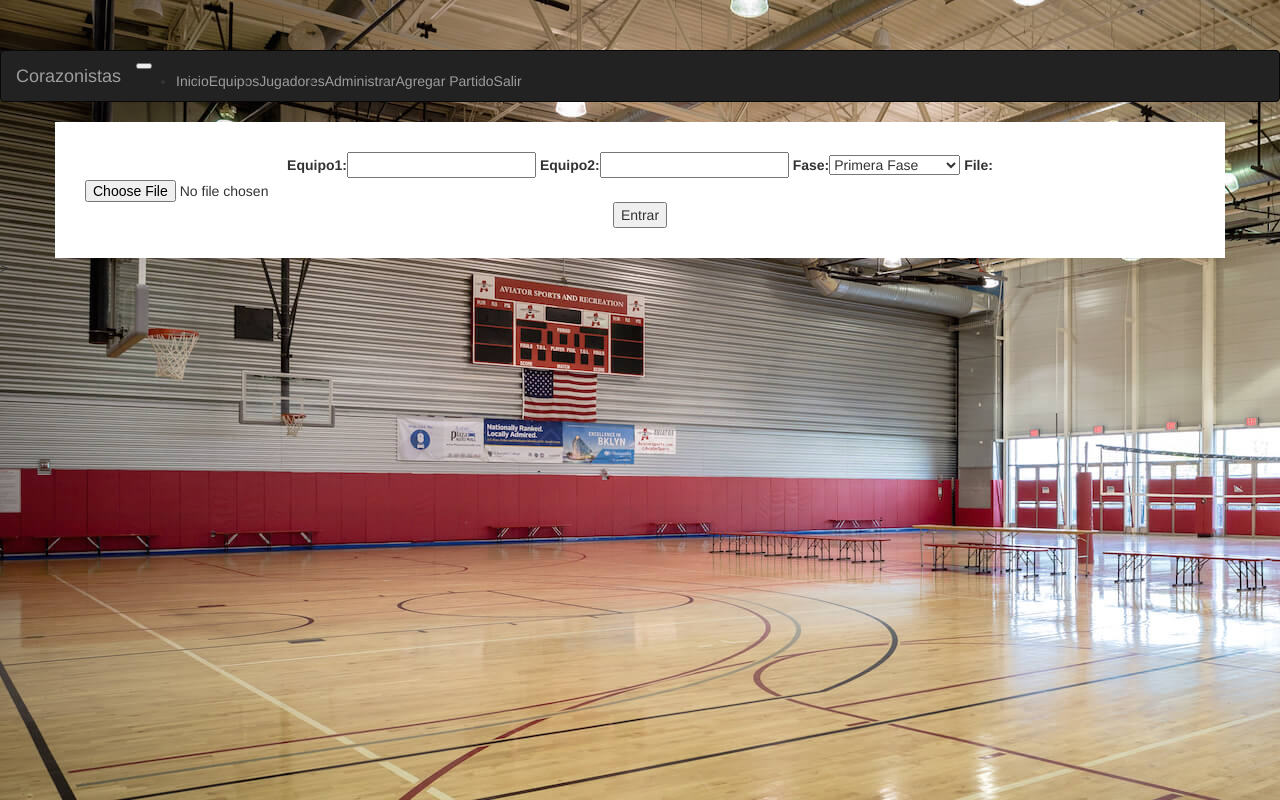
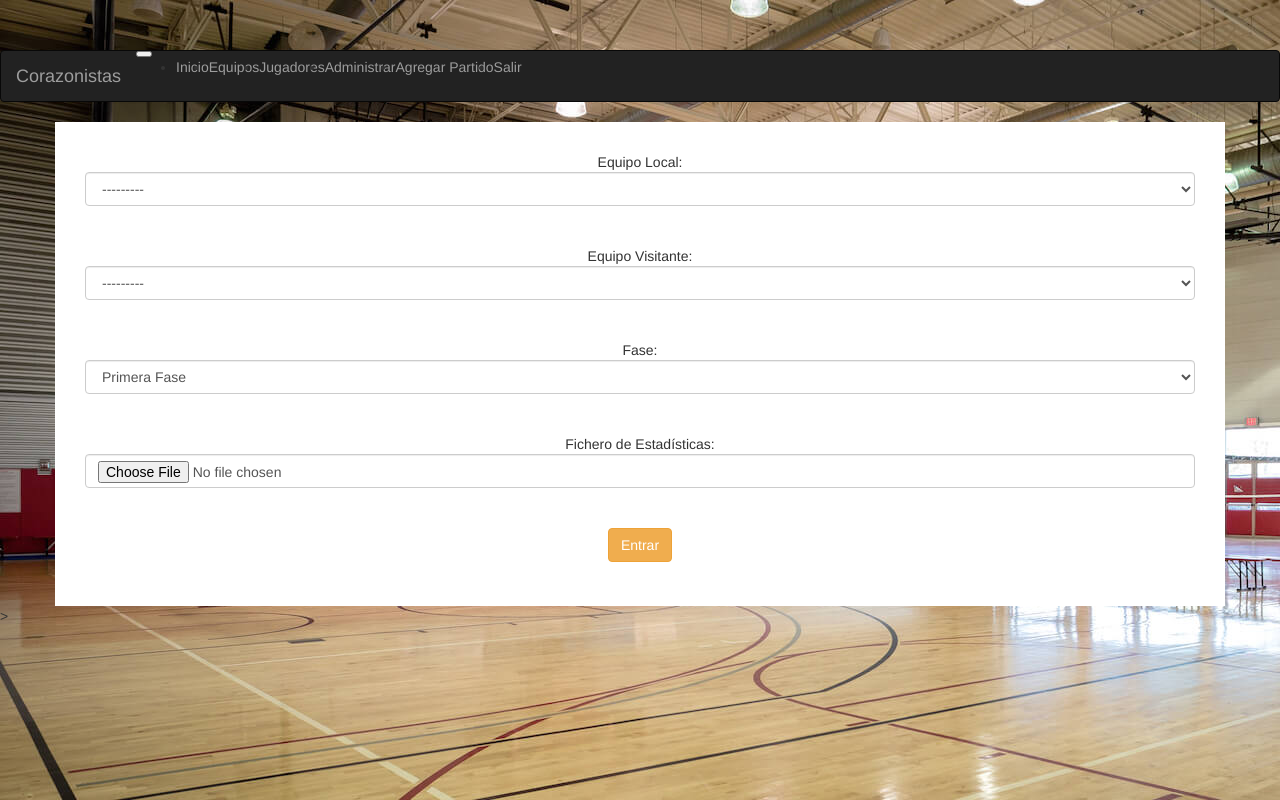
Before and after one commit to Frederick23/ProyectoBasket, a Django app: page /upload in a window 1280 px wide. Run offline with Django 3.2, Linux system fonts and the light colour scheme; data that the repository does not hold is empty; some libraries are stand-ins or nearby versions.

Commit message:
Cambios formulario partidos, vistas equipo

```diff
--- a/Back/BasketProject/BasketMVC/forms.py
+++ b/Back/BasketProject/BasketMVC/forms.py
@@ -1,10 +1,18 @@
 from django import forms
+from BasketMVC.models import equipo
 
 
 ## Formulario de añadir partidos ##
 class PartidoForm(forms.Form):
-    equipo1 = forms.CharField()
-    equipo2 = forms.CharField()
+    equipo1 = forms.ModelChoiceField(
+        queryset = equipo.objects.values_list('nombre', flat=True)
+    )
+
+    equipo1.widget.attrs.update({'class': 'form-control'})
+    equipo2 = forms.ModelChoiceField(
+        queryset = equipo.objects.values_list('nombre', flat=True)
+    )
+    equipo2.widget.attrs.update({'class': 'form-control'})
 
     PFASE = 'Primera Fase'
     SFASE = 'Segunda Fase'
@@ -19,4 +27,6 @@ class PartidoForm(forms.Form):
     )
 
     fase = forms.ChoiceField(choices=FASES)
+    fase.widget.attrs.update({'class': 'form-control'})
     file = forms.FileField()
+    file.widget.attrs.update({'class': 'form-control'})
--- a/Back/BasketProject/BasketMVC/templates/base.html
+++ b/Back/BasketProject/BasketMVC/templates/base.html
@@ -1,5 +1,4 @@
 {% load static %}
-<!DOCTYPE html>
 <html lang="en">
 <head>
     <meta charset="utf-8">
@@ -9,12 +8,12 @@
 
     <link href="{% static 'node_modules/bootstrap/dist/css/bootstrap.min.css' %}" rel="stylesheet"/>
     <link href="{% static 'css/main.css' %}" rel="stylesheet"/>
+    <script src="https://ajax.googleapis.com/ajax/libs/jquery/3.4.0/jquery.min.js"></script>
 </head>
 <body>
     {% include "navbar.html" %}
 
     <div class="container">
-
       <div class="starter-template">
         {% block content %}{% endblock %}
       </div>
--- a/Back/BasketProject/BasketMVC/templates/formulario_partido.html
+++ b/Back/BasketProject/BasketMVC/templates/formulario_partido.html
@@ -3,7 +3,18 @@
 {% block content %}
     <form method = "post" enctype="multipart/form-data" action = "{% url 'upload_partido' %} ">
         {% csrf_token %}
-        {{ form }}
-        <button type="submit"> Entrar</button>
+        Equipo Local:
+        {{ form.equipo1 }}
+        <br><br>
+        Equipo Visitante:
+        {{ form.equipo2 }}
+        <br><br>
+        Fase:
+        {{ form.fase }}
+        <br><br>
+        Fichero de Estadísticas:
+        {{ form.file}}
+        <br><br>
+        <button type="submit" class="btn btn-warning"> Entrar</button>
     </form>
 {% endblock %}
--- a/Back/BasketProject/BasketMVC/templates/jugador.html
+++ b/Back/BasketProject/BasketMVC/templates/jugador.html
@@ -11,7 +11,7 @@
                 <th scope="col">Fecha Nacimiento</th>
                 <th scope="col">PTS</th></tr>
         </thead>
-     <tbody>
+     <tbody class="cuerpo">
         {% for jugador in jugadores %}
         <tr>
             <td scope="row"> {{ jugador.equipo.nombre }} </td>
--- a/Back/BasketProject/BasketMVC/templates/list_equipos.html
+++ b/Back/BasketProject/BasketMVC/templates/list_equipos.html
@@ -13,7 +13,7 @@
      <tbody>
         {% for equipo in equipos %}
         <tr>
-          <td scope="row"> {{ equipo.nombre}}</td>
+            <td scope="row"> <a href="/Basket/equipo?nombre={{equipo.nombre}}">{{ equipo.nombre}}</a></td>
           <td >{{ equipo.sede}}</td>
             <td class = "verde">{{ equipo.puntos_favor }}</td>
           <td class = "rojo">{{ equipo.puntos_contra }}</td>
--- a/Back/BasketProject/BasketMVC/urls.py
+++ b/Back/BasketProject/BasketMVC/urls.py
@@ -1,8 +1,12 @@
 from django.urls import path
+from django.conf.urls import url
 from BasketMVC import views
 
 
 urlpatterns = [
+    ## Vacio ##
+    path('', views.index, name='index'),
+
     ## Inicio ##
     path('index', views.index, name = 'index'),
 
@@ -17,6 +21,7 @@ urlpatterns = [
 
     ## Ver un equipo ##
     path('equipo', views.mostrar_equipo, name='Equipo'),
+    url(r'^equipo/$', views.mostrar_equipo, name='Equipo'),
 
     ## Ver un partido ##
     path('partido', views.mostrar_partido, name='Partido'),
--- a/Back/BasketProject/BasketMVC/views.py
+++ b/Back/BasketProject/BasketMVC/views.py
@@ -21,7 +21,12 @@ def mostrar_jugador(request):
 
 ## Muestra un equipo ##
 def mostrar_equipo(request):
-    return render(request, 'equipo.html', {'equipos': equipo.objects.filter(name='nombre')})
+    nombre2 = request.GET['nombre']
+    id = equipo.objects.get(nombre= nombre2).id
+    return render(request, 'equipo.html', {
+        'equipo': equipo.objects.get(nombre=nombre2),
+        'jugadores': jugador.objects.filter(equipo=id),
+        'partidos': partido.objects.filter(equipo1 = id) | partido.objects.filter(equipo2 = id)})
 
 ## Muestra listado equipos ##
 def mostrar_Equipos(request):
--- a/Back/BasketProject/static/css/main.css
+++ b/Back/BasketProject/static/css/main.css
@@ -8,23 +8,14 @@ body {
   text-align: center;
 }
 
+
 .container{
     background-color: white;
 }
-
-th {
-    text-align: center;
-    color: white;
+#titulo{
+    color: green;
 }
 
 thead {
     background-color: #292b2c;
 }
-
-#rojo{
-    color = red;
-}
-
-#verde{
-    color = green;
-}
```
Also changed, not shown: Back/BasketProject/BasketMVC/models.py (+0 -7 lines), Back/BasketProject/BasketMVC/templates/equipo.html (+54 -0 lines), Back/BasketProject/static/js/filtrar.js (added, +8 -0 lines).
